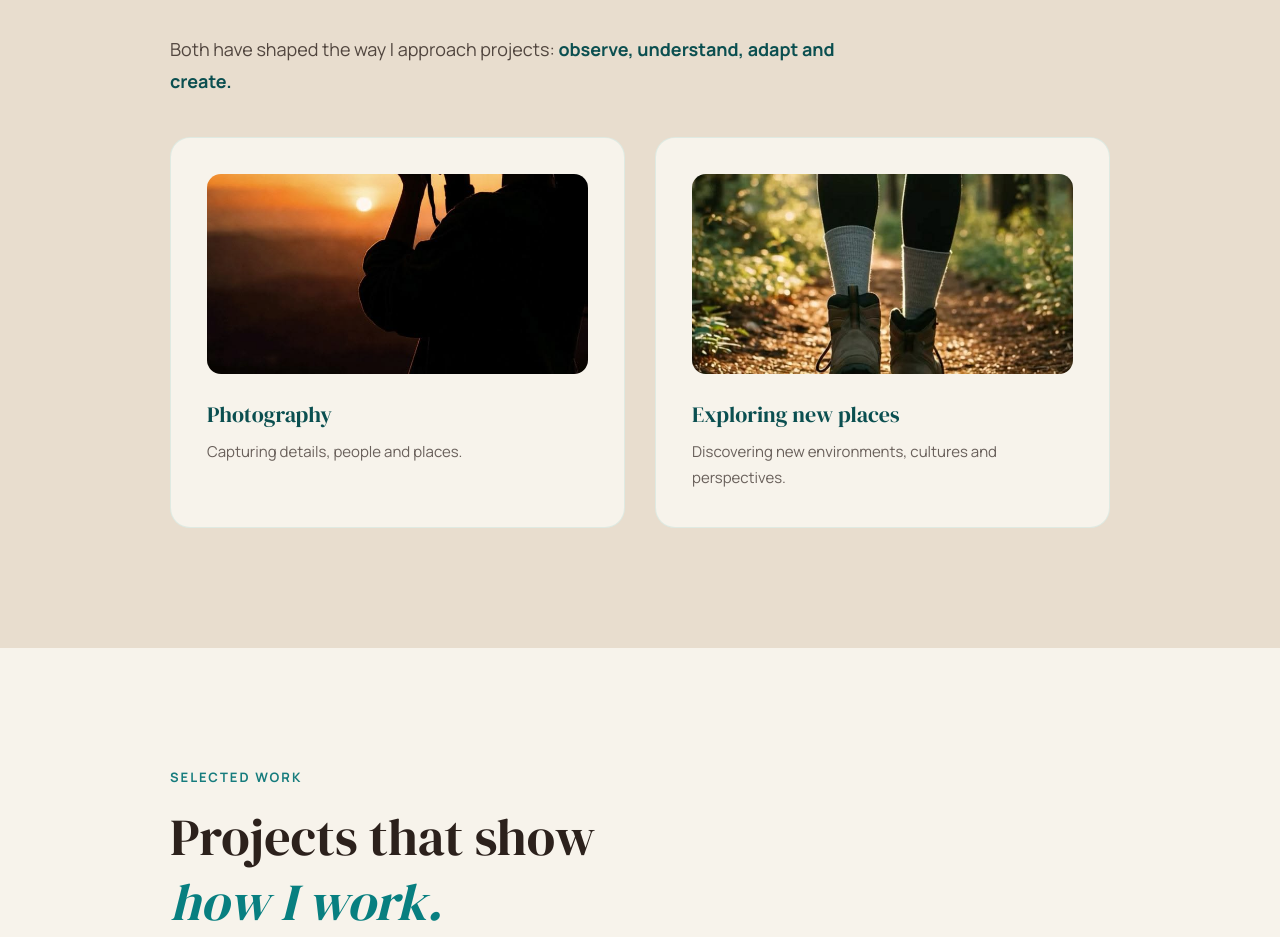
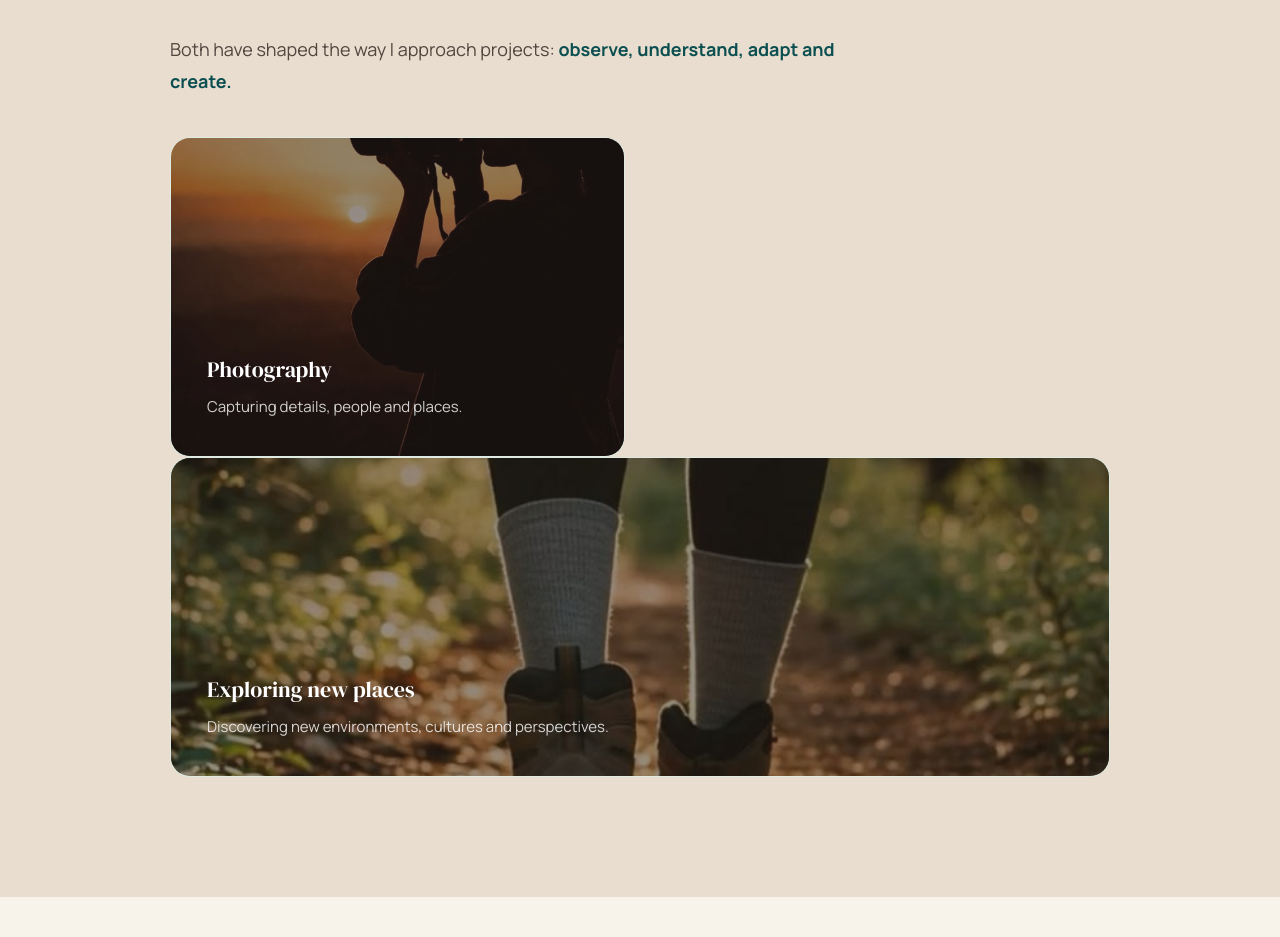
Before and after one commit to Darkween-ship-it/Learning_JS_Hafida, a React (Vite) app in the folder Day18/my-project/: page / in a window 1280 px wide. Shown: the part 1860-2797 px from the top of the page. Built offline with nearby package versions, Linux system fonts and the light colour scheme.

Commit message:
addeing a hover effect to the cards

```diff
--- a/Day18/my-project/src/components/About.tsx
+++ b/Day18/my-project/src/components/About.tsx
@@ -53,27 +53,33 @@ export default function About() {
 
           <div className="grid md:grid-cols-2 gap-[30px]">
             {/* Photography card */}
-            <div className="bg-ivory rounded-[20px] p-[36px] border border-pastel-teal/40 hover:shadow-lg transition-shadow overflow-hidden">
+            <div className="group relative bg-ivory rounded-[20px] p-[36px] border border-pastel-teal/40 hover:shadow-lg transition-shadow overflow-hidden h-[320px] flex items-end">
               <img
                 src="/The Independent Photographer Has Released The Winners Of Its Travel Photography Contest.jpg"
                 alt="Photography"
-                className="w-full h-[200px] object-cover rounded-[14px] mb-6"
+                className="absolute inset-0 w-full h-full object-cover transition-transform duration-500 group-hover:scale-110"
               />
-              <h4 className="font-serif text-[22px] text-deep-teal mb-2">Photography</h4>
-              <p className="text-[15px] leading-[26px] text-espresso/70">
+            <div className="absolute inset-0 bg-espresso/50 transition-colors duration-500"></div>
+            <div className="relative z-10">
+              <h4 className="font-serif text-[22px] text-white mb-2">Photography</h4>
+              <p className="text-[15px] leading-[26px] text-white/80">
                 Capturing details, people and places.
               </p>
             </div>
+          </div>
+        </div>
 
         {/* Exploring card */}
-            <div className="bg-ivory rounded-[20px] p-[36px] border border-pastel-teal/40 hover:shadow-lg transition-shadow overflow-hidden">
+        <div className="group relative bg-ivory rounded-[20px] p-[36px] border border-pastel-teal/40 hover:shadow-lg transition-shadow overflow-hidden h-[320px] flex items-end">
           <img
             src="/explorer.jpg"
             alt="Exploring new places"
-                className="w-full h-[200px] object-cover rounded-[14px] mb-6"
+            className="absolute inset-0 w-full h-full object-cover transition-transform duration-500 group-hover:scale-110"
           />
-              <h4 className="font-serif text-[22px] text-deep-teal mb-2">Exploring new places</h4>
-              <p className="text-[15px] leading-[26px] text-espresso/70">
+          <div className="absolute inset-0 bg-espresso/50 transition-colors duration-500"></div>
+          <div className="relative z-10">
+          <h4 className="font-serif text-[22px] text-white mb-2">Exploring new places</h4>
+          <p className="text-[15px] leading-[26px] text-white/80">
             Discovering new environments, cultures and perspectives.
           </p>
         </div>
```
Lines whose indentation alone changed are shown as unchanged.
